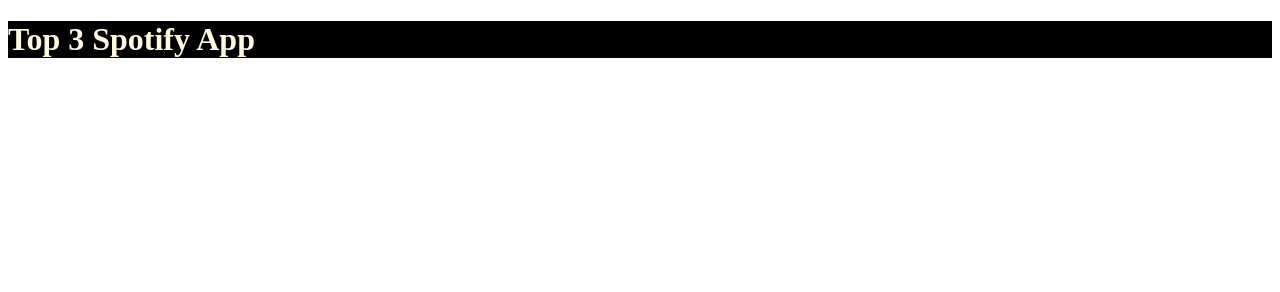
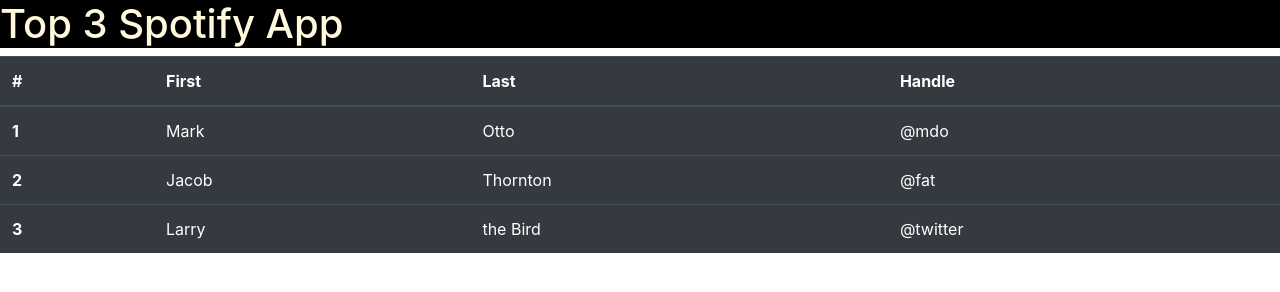
Before and after one commit to DQLizardBlizzard/assignments, a plain HTML site: page index.html in a window 1280 px wide. Drawn offline with nearby package versions, Linux system fonts and the light colour scheme; no server answers.

Commit message:
bootstrap

```diff
--- a/index.html
+++ b/index.html
@@ -4,6 +4,7 @@
     <meta charset="UTF-8">
     <meta name="viewport" content="width=device-width, initial-scale=1.0">
     <title>Document</title>
+    <link rel="stylesheet" href="https://stackpath.bootstrapcdn.com/bootstrap/4.4.1/css/bootstrap.min.css" integrity="sha384-Vkoo8x4CGsO3+Hhxv8T/Q5PaXtkKtu6ug5TOeNV6gBiFeWPGFN9MuhOf23Q9Ifjh" crossorigin="anonymous">
     <link rel="stylesheet" href="style.css">
     <script src="index.js"></script>
 </head>
@@ -12,7 +13,36 @@
         <h1 id="title">Top 3 Spotify App</h1>
     </header>
     <section id="albums">
-
+        <table class="table table-dark">
+            <thead>
+              <tr>
+                <th scope="col">#</th>
+                <th scope="col">First</th>
+                <th scope="col">Last</th>
+                <th scope="col">Handle</th>
+              </tr>
+            </thead>
+            <tbody>
+              <tr>
+                <th scope="row">1</th>
+                <td>Mark</td>
+                <td>Otto</td>
+                <td>@mdo</td>
+              </tr>
+              <tr>
+                <th scope="row">2</th>
+                <td>Jacob</td>
+                <td>Thornton</td>
+                <td>@fat</td>
+              </tr>
+              <tr>
+                <th scope="row">3</th>
+                <td>Larry</td>
+                <td>the Bird</td>
+                <td>@twitter</td>
+              </tr>
+            </tbody>
+          </table>
     </section>
 </body>
 </html>
```
